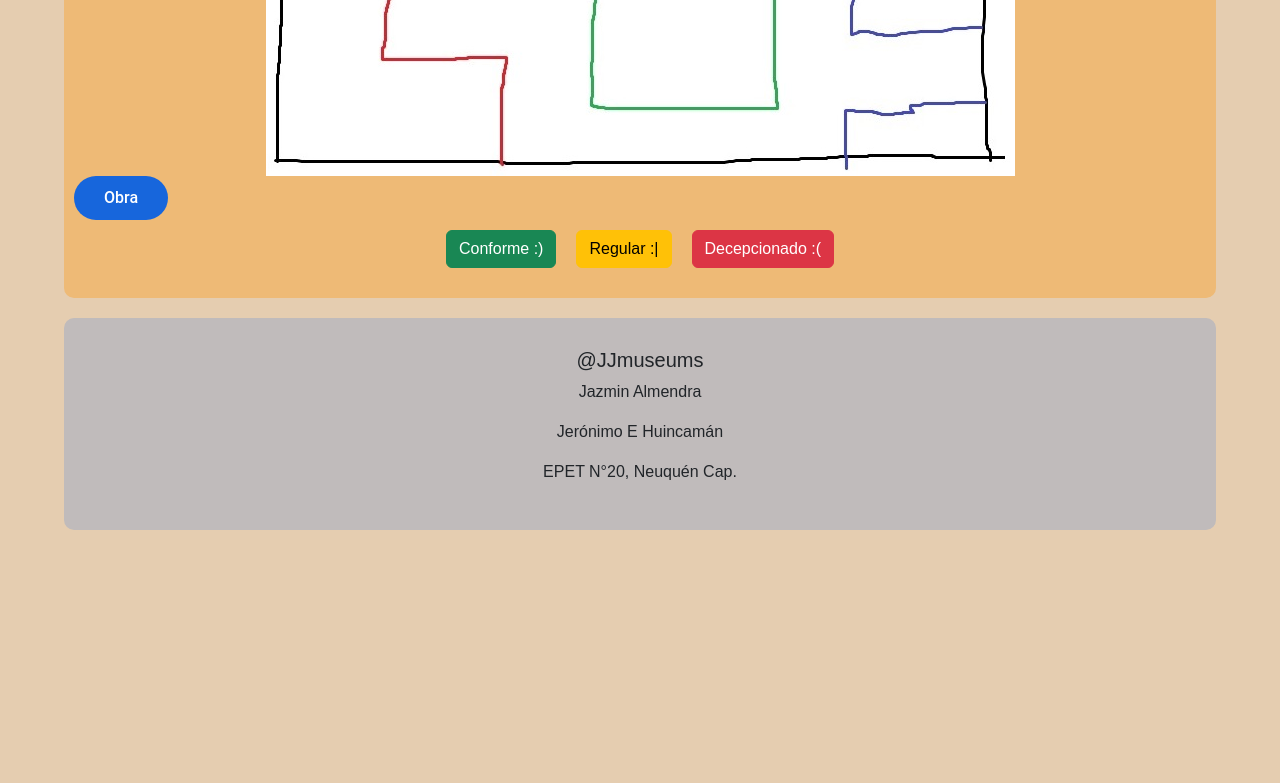
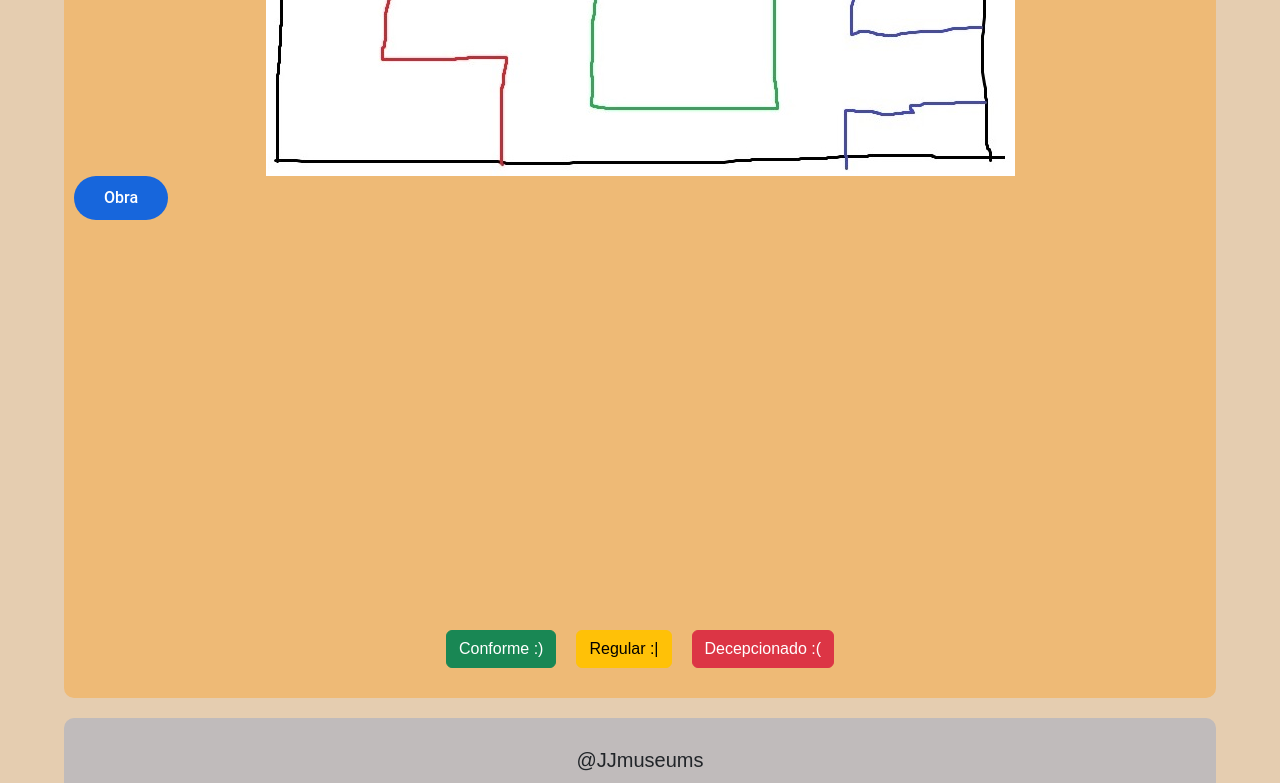
Before and after one commit to jeronimohuincaman/olimpiadas2022jj, a React (Create React App) app in the folder cliente/: page / in a window 1280 px wide. Shown: the part 519-1302 px from the top of the page. Before the commit the page ends 1079 px from the top, so only its background shows below. Built offline with nearby package versions, Linux system fonts and the light colour scheme.

Commit message:
react player

```diff
--- a/cliente/package.json
+++ b/cliente/package.json
@@ -11,6 +11,7 @@
     "nodemon": "^2.0.19",
     "react": "^18.2.0",
     "react-dom": "^18.2.0",
+    "react-player": "^2.11.0",
     "react-router-dom": "^6.4.0",
     "react-scripts": "5.0.1",
     "styled-components": "^5.3.5",
--- a/cliente/src/routes/Home.jsx
+++ b/cliente/src/routes/Home.jsx
@@ -1,4 +1,5 @@
 import React from 'react'
+import ReactPlayer from 'react-player'
 import { Footer } from '../components/Footer'
 // import ListaObras from '../components/ListaObras'
 import MapaDisplay from '../components/MapaDisplay'
@@ -20,6 +21,8 @@ export default  function Home() {
 
             {/* <ListaObras/> */}
 
+            <ReactPlayer className="video" url='https://youtu.be/PxsLtr1hkhQ' />
+
             <div className="reacciones">
               <button className="btn btn-success"> Conforme :)</button>
               <button className="btn btn-warning"> Regular :|</button>
--- a/cliente/src/routes/styles/Home.css
+++ b/cliente/src/routes/styles/Home.css
@@ -45,6 +45,9 @@
     align-items: center;
 }
 
+.video{
+    margin: 20px auto;
+}
 
 @media screen and (max-width:768px) {
     .home-container{
```
Also changed, not shown: 1 other file (tests, documents, lock files or other folders).
